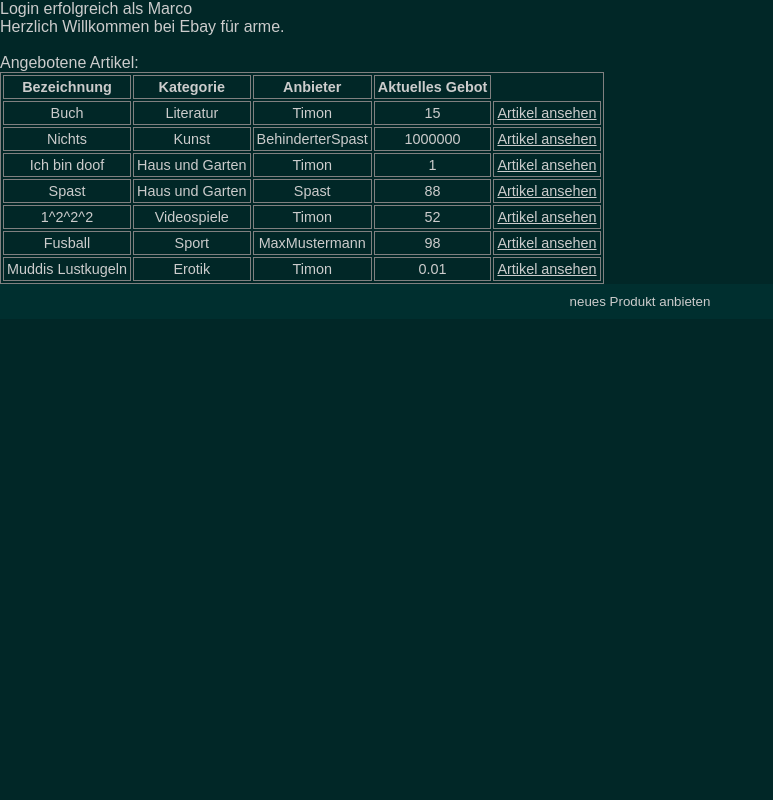
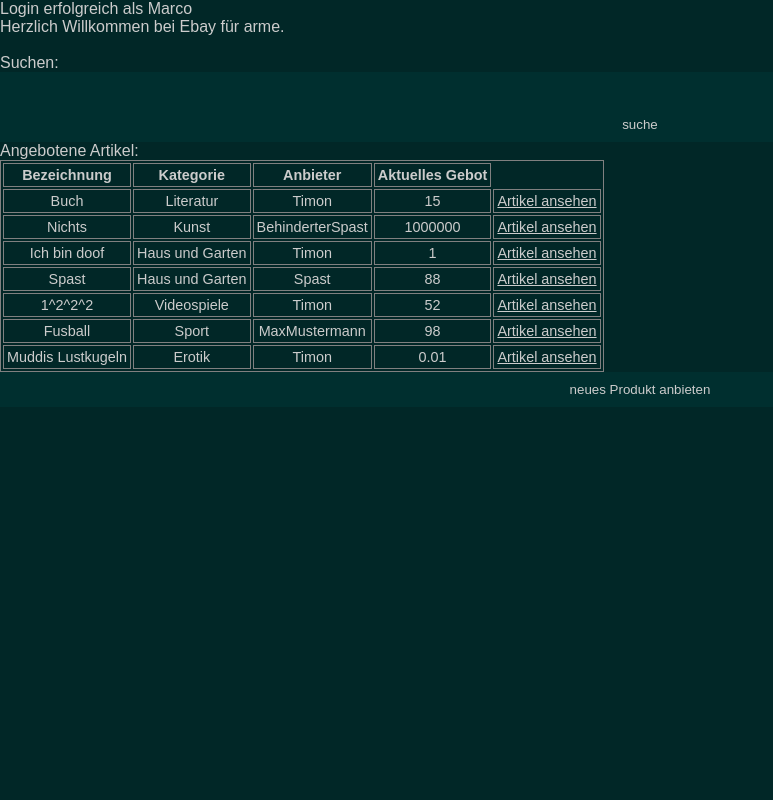
Before and after one commit to daddonma/EbayFuerArme, a PHP site: page /Home.php in a window 1280 px wide. Shown: the whole page, without its empty margins (0-773 px from the left). Run offline with PHP 8.4, Linux system fonts and the light colour scheme; a user stored in the database is signed in; data comes from the database, SQL or seed files in the repository.

Commit message:
suchfeld auf home.php

```diff
--- a/CreateAccount.php
+++ b/CreateAccount.php
@@ -12,7 +12,6 @@
             <label for="username">Benutzername:</label> <input type="text" name="username" id="newUsername"><br>
             <label for="pw">Passwort:</label> <input type="password" name="pw" id="newPW"> <br><br>
             <input id="create" type="submit" value="Account erstellen"></input>
-
             <?php
         } else {
 
--- a/Home.php
+++ b/Home.php
@@ -5,24 +5,37 @@
     <head>
         <meta charset="UTF-8">
         <title>EBay für Arme - Login</title>
-
         <link rel="stylesheet" type="text/css" href="Style.css" />
     </head>
     <body>
+
        <?php
             echo "Login erfolgreich als " . $_SESSION['username'] . "<br>";
-
             $dbConnect = mysqli_connect("localhost", "root", "", "ebayfuerarme") or die (mysql_error());
             echo "Herzlich Willkommen bei Ebay für arme.<br><br>";
 
-            $query = "SELECT produkte.PID, produkte.Bezeichnung AS 'Bezeichnung', kategorie.Bezeichnung AS 'Kategorie', user.Username AS 'Anbieter', auktion.aktuelles_gebot
+            if(!isset($_POST["suche"])) {
+                $query = "SELECT produkte.PID, produkte.Bezeichnung AS 'Bezeichnung', kategorie.Bezeichnung AS 'Kategorie', user.Username AS 'Anbieter', auktion.aktuelles_gebot
                       FROM produkte, kategorie, user, auktion
                       WHERE produkte.Anbieter = User.uid AND produkte.KategorieID = kategorie.KID AND produkte.PID = auktion.Produkt;";
-            $result = mysqli_query($dbConnect, $query);
+                $result = mysqli_query($dbConnect, $query);
+            }
+            else {
+                 $query = "SELECT produkte.PID, produkte.Bezeichnung AS 'Bezeichnung', kategorie.Bezeichnung AS 'Kategorie', user.Username AS 'Anbieter', auktion.aktuelles_gebot
+                      FROM produkte, kategorie, user, auktion
+                      WHERE produkte.Anbieter = User.uid AND produkte.KategorieID = kategorie.KID AND produkte.PID = auktion.Produkt AND produkte.Bezeichnung = '".$_POST['suche']."';";
+              // echo $query;
+                 $result = mysqli_query($dbConnect, $query);
+            }
+        ?>
+          <form action="Home.php" method="POST">
+            Suchen: <input type="text" name="suche">
+            <input type="submit" value="suche">
 
-            echo "Angebotene Artikel: <br>";
+        </form>
 
-        ?>
+
+        Angebotene Artikel: <br>
         <table>
             <th>
                 <b> Bezeichnung </b>
```
